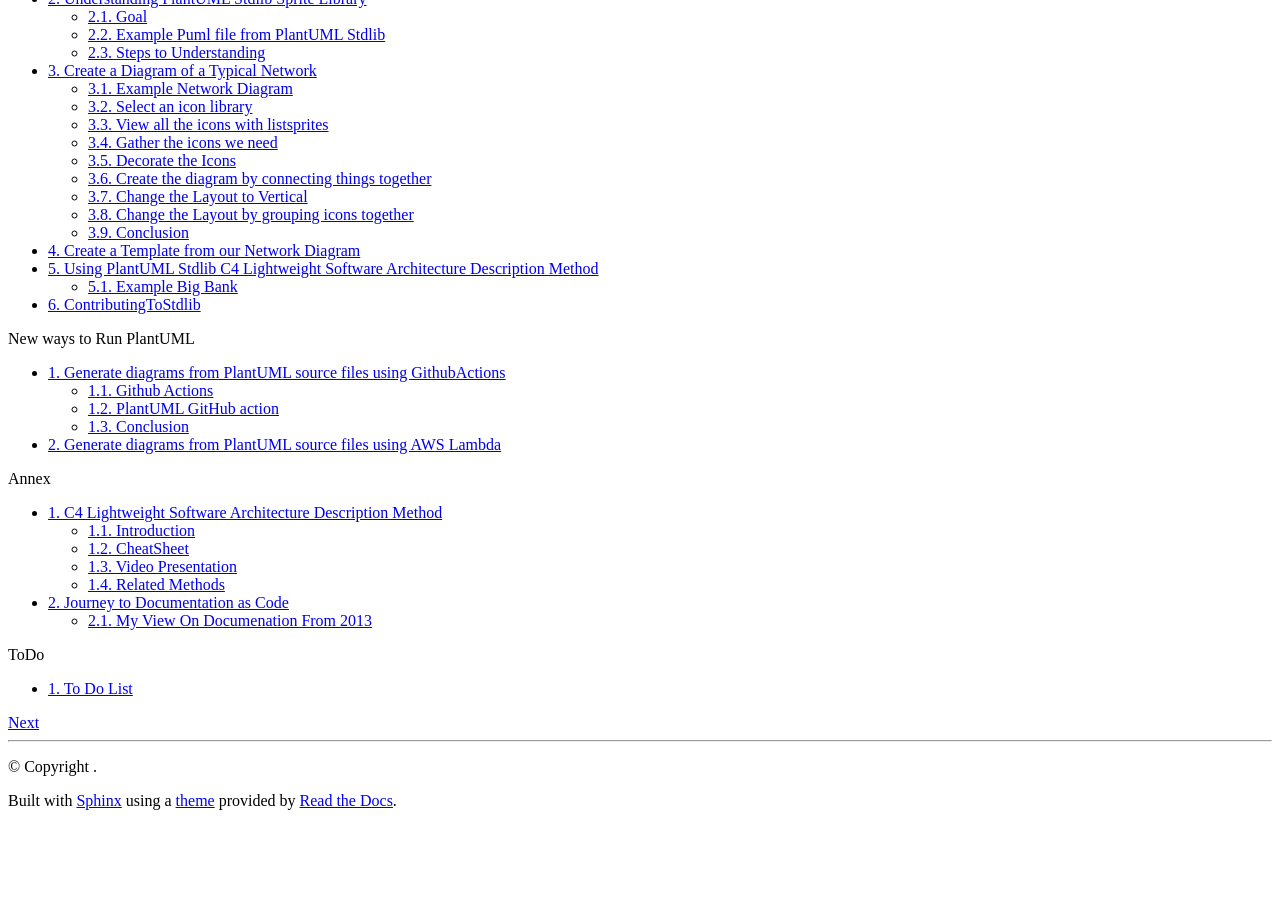
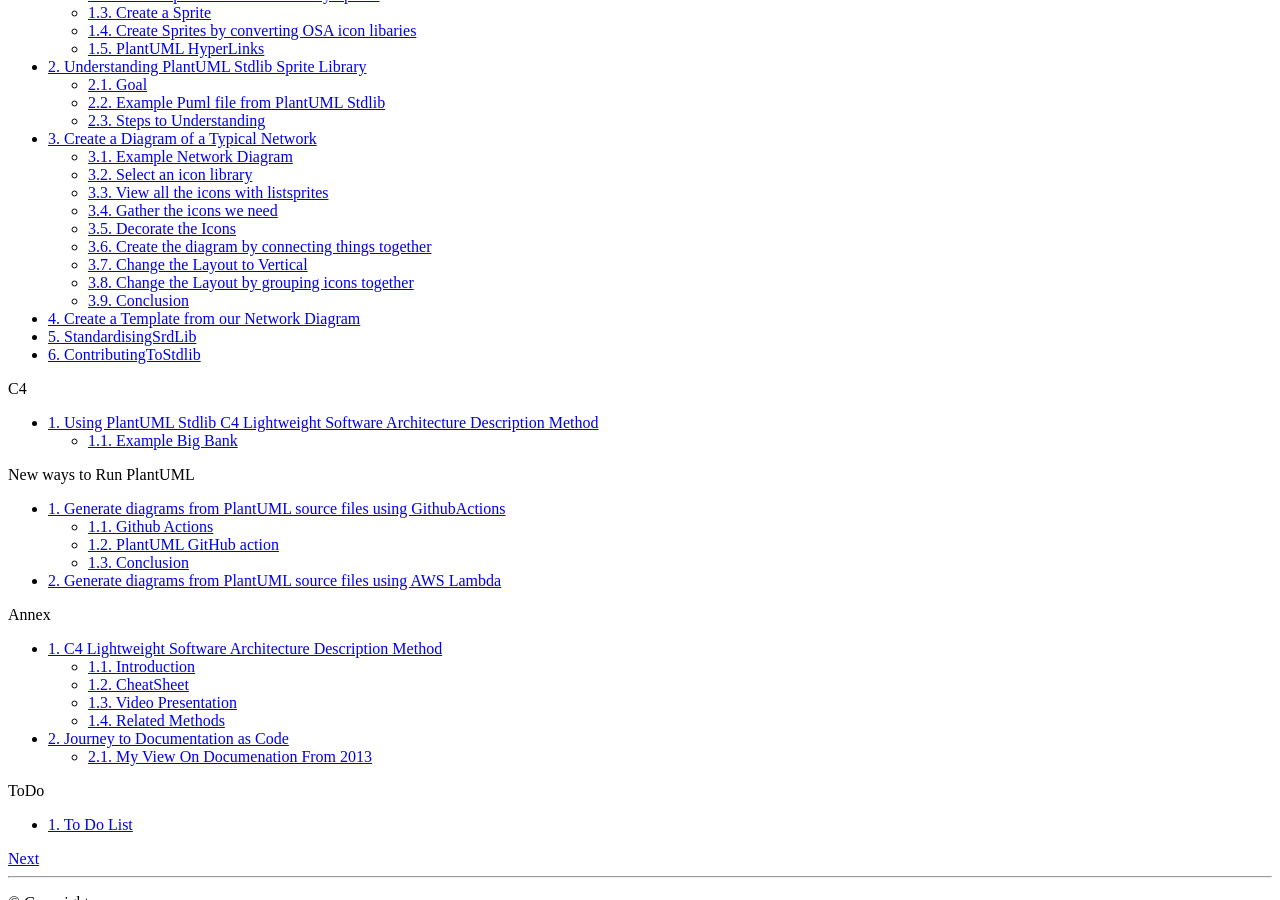
Before and after one commit to Crashedmind/PlayingWithPlantUMLSource, a Sphinx documentation site: the page built from docs/index.rst, in a window 1280 px wide and 900 px high, scrolled down 2104 px. Built offline with Sphinx 7.4.7 and the Read the Docs theme 2.0.0, drawn with Linux system fonts in a browser that asks for light colours; before the commit the page ends 2922 px from its top, so only the background shows below that; some of the changed text lies outside the part shown.

```diff
--- /dev/null
+++ b/docs/Stdlib/StandardisingSrdLib.rst
@@ -0,0 +1,3 @@
+*******************************************************************************
+StandardisingSrdLib
+*******************************************************************************
--- a/docs/index.rst
+++ b/docs/index.rst
@@ -33,10 +33,12 @@ Welcome to Playing with PlantUML!
     This is an initial draft that likely contains typos, and will likely change.
     If you do find an issue, or would like to suggest a change, then submit an issue on Todo
 
+
+
 .. caveat-end-content
 
 
-.. _AgileModeling: https://masteringbusinessanalysis.com/mba084-agile-modeling-with-scott-ambler/
+.. _AgileModeling: https://bit.ly/367B4OK
 .. _AgileModelingBP: https://tdan.com/best-practices-for-agile-documentation/18936
 
 .. showcase-begin-content
@@ -202,11 +204,19 @@ Imagine
    PlantUMLSpriteLibraries/PlantUMLSprites
    NetworkUsersMachines/NetworkUsersMachines
    PassSpriteAsParameter/PassSpriteAsParameter
+   Stdlib/StandardisingSrdLib
+   Stdlib/ContributingToStdlib
+
+
+.. toctree::
+   :maxdepth: 2
+   :numbered:
+   :caption: C4
 
    C4/C4Stdlib
 
 
-   Stdlib/ContributingToStdlib
+
 
 .. toctree::
    :maxdepth: 2
```
Also changed, not shown: docs/PlantUMLSpriteLibraries/plantuml_sprites.rst (+6 -2 lines), docs/PlantUMLSpriteLibraries/C4person100.png (added), docs/PlantUMLSpriteLibraries/c4.png (added), docs/PlantUMLSpriteLibraries/swarchv1.png (added), docs/PlantUMLSpriteLibraries/swarchv2.png (added).
